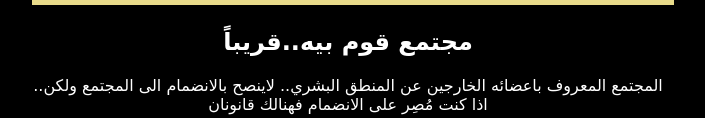
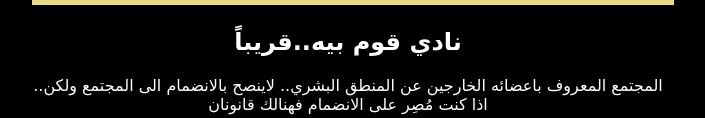
Before and after one commit to zack2023/qowm-bih.com, a plain HTML site: page index.html in a window 1280 px wide. Shown: the part 735-853 px from the top of the page, without its empty margins (292-997 px from the left). Drawn offline with Linux system fonts and the light colour scheme; a web font is replaced by a local one.

Commit message:
index.html

```diff
--- a/index.html
+++ b/index.html
@@ -16,7 +16,7 @@
   <body>
     <div class="qowm">
       <img src="./qowm bih.jpg" alt="قوم بيه" id="qowm-img">
-      <h2>مجتمع قوم بيه..قريباً </h2>
+      <h2>نادي قوم بيه..قريباً </h2>
       <p>  المجتمع المعروف باعضائه الخارجين عن المنطق البشري.. لاينصح بالانضمام الى المجتمع ولكن.. اذا كنت مُصِر على الانضمام فهنالك قانونان
         <br> <ul id="rules">
           <li>first: you do not talk about qowm bih club</li>
```
